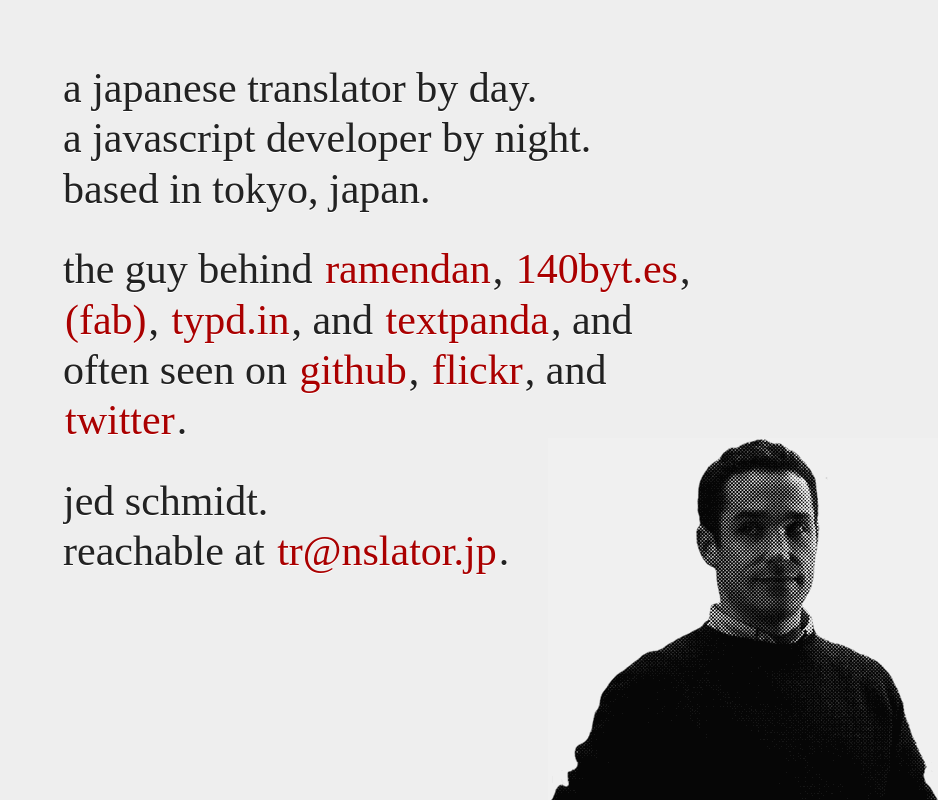
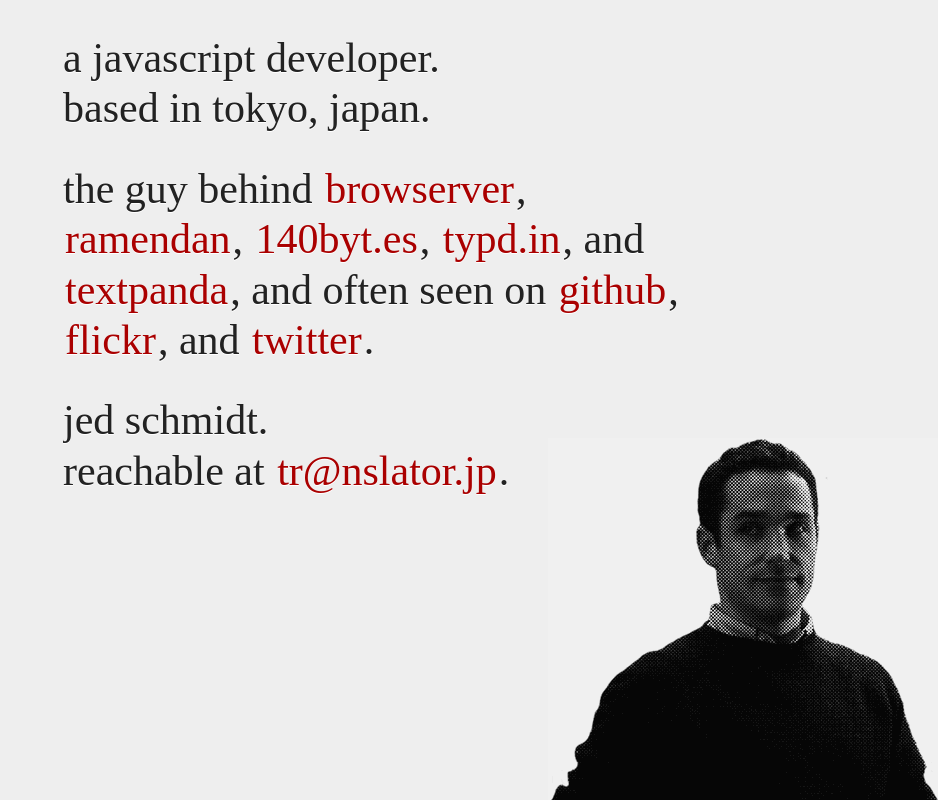
Before and after one commit to jed/jed.is, a plain HTML site: page index.html in a window 1280 px wide. Shown: the whole page, without its empty margins (342-1280 px from the left). Drawn offline with Linux system fonts and the light colour scheme.

Commit message:
less japanese, more javascript

```diff
--- a/index.html
+++ b/index.html
@@ -1,6 +1,6 @@
 <html>
   <head>
-    <title>jed schmidt | japanese translator &amp; javascript developer</title>
+    <title>jed schmidt | javascript developer</title>
 
     <script type="text/javascript" src="http://use.typekit.com/jwc4oyo.js"></script>
     <script type="text/javascript">try{Typekit.load();}catch(e){}</script>
@@ -75,14 +75,9 @@
 
   <body>
 
-    <div class="first row">
-      <div class="left column">jed is</div>
-      <div class="right column">a japanese translator by day.</div>
-    </div>
-
     <div class="row">
       <div class="left column">jed is</div>
-      <div class="right column">a javascript developer by night.</div>
+      <div class="right column">a javascript developer.</div>
     </div>
 
     <div class="row">
@@ -96,9 +91,9 @@
       <div class="left column">jed is</div>
       <div class="right column">
         the guy behind
+        <a href="http://browserver.org">browserver</a>,
         <a href="http://ramendan.com">ramendan</a>,
         <a href="http://140byt.es">140byt.es</a>,
-        <a href="http://fabjs.org">(fab)</a>,
         <a href="http://typd.in">typd.in</a>, and
         <a href="http://textpanda.com">textpanda</a>,
         and often seen on
```
